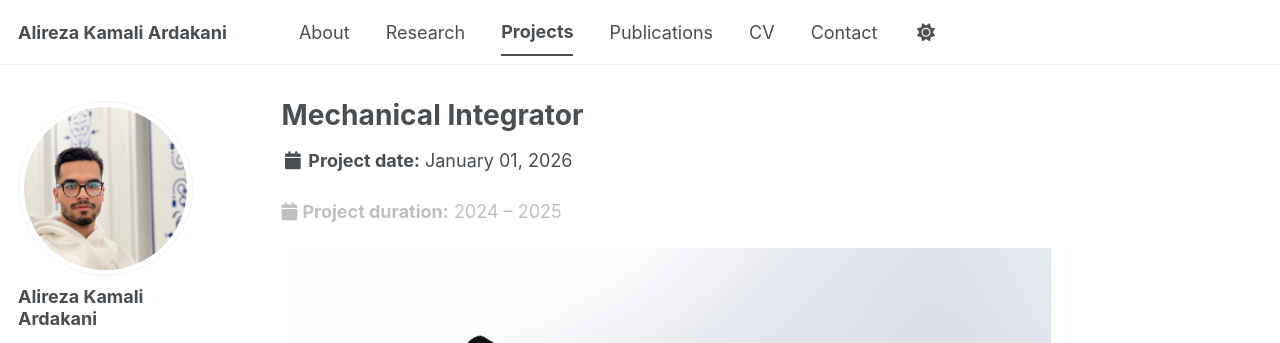
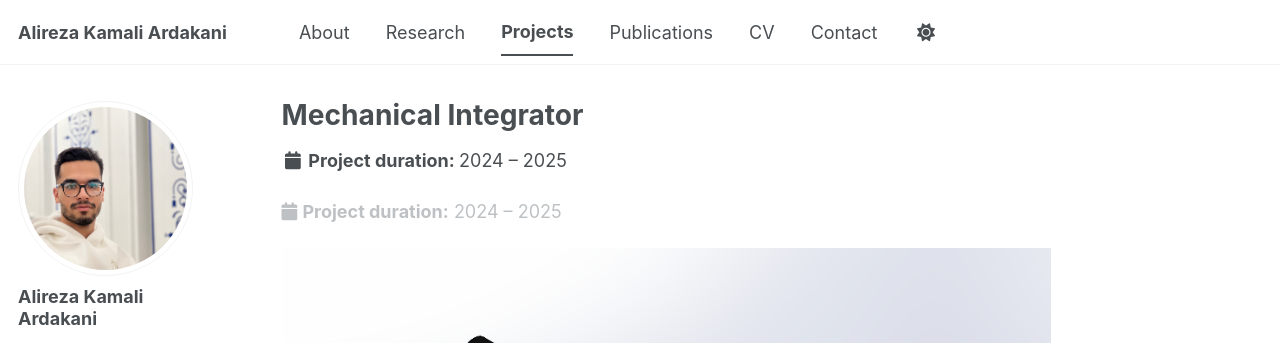
Before and after one commit to alirezakamali80/alirezakamali80.github.io, a Jekyll site: the page built from _portfolio/mechanical-integrator.md, in a window 1280 px wide and 900 px high. Shown: the top 343 px of the window. Built offline with Jekyll 4.4.1, drawn with Linux system fonts in a browser that asks for light colours; a style sheet for code colours, icons or effects is not loaded.

Commit message:
Update single.html

```diff
--- a/_layouts/single.html
+++ b/_layouts/single.html
@@ -18,29 +18,113 @@ layout: default
   {% include sidebar.html %}
 
   <article class="page" itemscope itemtype="http://schema.org/CreativeWork">
-    {% if page.title %}<meta itemprop="headline" content="{{ page.title | markdownify | strip_html | strip_newlines | escape_once }}">{% endif %}
-    {% if page.excerpt %}<meta itemprop="description" content="{{ page.excerpt | markdownify | strip_html | strip_newlines | escape_once }}">{% endif %}
-    {% if page.date and page.show_date != false %}<p class="page__date"><strong>Date:</strong>{{ page.date | date: "%B %d, %Y" }}</p>{% endif %}
-    {% if page.modified %}<meta itemprop="dateModified" content="{{ page.modified | date: "%B %d, %Y" }}">{% endif %}
+
+    {% if page.title %}
+      <meta itemprop="headline" content="{{ page.title | markdownify | strip_html | strip_newlines | escape_once }}">
+    {% endif %}
+
+    {% if page.excerpt %}
+      <meta itemprop="description" content="{{ page.excerpt | markdownify | strip_html | strip_newlines | escape_once }}">
+    {% endif %}
+
+    {% if page.modified %}
+      <meta itemprop="dateModified" content="{{ page.modified | date_to_xmlschema }}">
+    {% endif %}
+
+    {% if page.date %}
+      <meta itemprop="datePublished" content="{{ page.date | date_to_xmlschema }}">
+    {% endif %}
 
     <div class="page__inner-wrap">
+
       {% unless page.header.overlay_color or page.header.overlay_image %}
         <header>
-          {% if page.title %}<h1 class="page__title" itemprop="headline">{{ page.title | markdownify | remove: "<p>" | remove: "</p>" }}</h1>{% endif %}
+
+          {% if page.title %}
+            <h1 class="page__title" itemprop="headline">
+              {{ page.title | markdownify | remove: "<p>" | remove: "</p>" }}
+            </h1>
+          {% endif %}
+
           {% if page.read_time %}
-            <p class="page__meta"><i class="fa fa-clock" aria-hidden="true"></i> {% include read-time.html %}</p>
+            <p class="page__meta">
+              <i class="fa fa-clock" aria-hidden="true"></i>
+              {% include read-time.html %}
+            </p>
           {% endif %}
-        {% if page.modified %}
-          <p class="page__date"><strong><i class="fa fa-fw fa-calendar" aria-hidden="true"></i> {{ site.data.ui-text[site.locale].date_label | default: "Published:" }}</strong> <time datetime="{{ page.modified | date: "%Y-%m-%d" }}">{{ page.modified | date: "%B %d, %Y" }}</time></p>
-        {% endif %}
 
-        {% if page.collection == 'teaching' %}
-          <p> {{ page.type }}, <i>{{ page.venue }}</i>, {{ page.date | default: "1900-01-01" | date: "%Y" }} </p>
-        {% elsif page.venue and page.date %}
-          <p>Published in <i>{{ page.venue }}</i>, {{ page.date | default: "1900-01-01" | date: "%Y" }} </p>
-        {% elsif page.date %}
-          <p class="page__date"><strong><i class="fa fa-fw fa-calendar" aria-hidden="true"></i> {{ site.data.ui-text[site.locale].date_label | default: "Published:" }}</strong> <time datetime="{{ page.date | date_to_xmlschema }}">{{ page.date | default: "1900-01-01" | date: "%B %d, %Y" }}</time></p>
-        {% endif %}
+          {% comment %}
+          ============================================================
+          PROJECT / PUBLICATION / TEACHING METADATA
+          ============================================================
+          Priority:
+          1. Portfolio project duration
+          2. Teaching information
+          3. Publication venue and year
+          4. Generic page date, unless show_date is false
+          5. Last-modified date
+          ============================================================
+          {% endcomment %}
+
+          {% if page.collection == "portfolio" and page.duration %}
+            <p class="page__date">
+              <strong>
+                <i class="fa fa-fw fa-calendar" aria-hidden="true"></i>
+                Project duration:
+              </strong>
+              {{ page.duration }}
+            </p>
+
+          {% elsif page.collection == "teaching" %}
+            <p class="page__meta">
+              {% if page.type %}
+                {{ page.type }}{% if page.venue or page.date %}, {% endif %}
+              {% endif %}
+
+              {% if page.venue %}
+                <i>{{ page.venue }}</i>{% if page.date %}, {% endif %}
+              {% endif %}
+
+              {% if page.date %}
+                {{ page.date | date: "%Y" }}
+              {% endif %}
+            </p>
+
+          {% elsif page.collection == "publications" and page.venue and page.date %}
+            <p class="page__meta">
+              Published in <i>{{ page.venue }}</i>,
+              {{ page.date | date: "%Y" }}
+            </p>
+
+          {% elsif page.venue and page.date %}
+            <p class="page__meta">
+              Published in <i>{{ page.venue }}</i>,
+              {{ page.date | date: "%Y" }}
+            </p>
+
+          {% elsif page.date and page.show_date != false %}
+            <p class="page__date">
+              <strong>
+                <i class="fa fa-fw fa-calendar" aria-hidden="true"></i>
+                {{ site.data.ui-text[site.locale].date_label | default: "Date:" }}
+              </strong>
+              <time datetime="{{ page.date | date_to_xmlschema }}">
+                {{ page.date | date: "%B %d, %Y" }}
+              </time>
+            </p>
+
+          {% elsif page.modified %}
+            <p class="page__date">
+              <strong>
+                <i class="fa fa-fw fa-calendar" aria-hidden="true"></i>
+                Updated:
+              </strong>
+              <time datetime="{{ page.modified | date_to_xmlschema }}">
+                {{ page.modified | date: "%B %d, %Y" }}
+              </time>
+            </p>
+          {% endif %}
+
         </header>
       {% endunless %}
 
@@ -48,42 +132,102 @@ layout: default
         {{ content }}
 
         {% if page.citation and page.paperurl and page.slidesurl and page.bibtexurl %}
-          <p style="font-size: smaller">Recommended citation: {{ page.citation }}<br /><a href="{{ page.paperurl }}">Download Paper</a> | <a href="{{ page.slidesurl }}">Download Slides</a> | <a href="{{ page.bibtexurl }}">Download Bibtex</a></p>
+          <p style="font-size: smaller">
+            Recommended citation: {{ page.citation }}<br>
+            <a href="{{ page.paperurl }}">Download Paper</a> |
+            <a href="{{ page.slidesurl }}">Download Slides</a> |
+            <a href="{{ page.bibtexurl }}">Download BibTeX</a>
+          </p>
+
         {% elsif page.citation and page.paperurl and page.slidesurl %}
-          <p style="font-size: smaller">Recommended citation: {{ page.citation }}<br /><a href="{{ page.paperurl }}">Download Paper</a> | <a href="{{ page.slidesurl }}">Download Slides</a></p>
+          <p style="font-size: smaller">
+            Recommended citation: {{ page.citation }}<br>
+            <a href="{{ page.paperurl }}">Download Paper</a> |
+            <a href="{{ page.slidesurl }}">Download Slides</a>
+          </p>
+
         {% elsif page.citation and page.paperurl and page.bibtexurl %}
-          <p style="font-size: smaller">Recommended citation: {{ page.citation }}<br /><a href="{{ page.paperurl }}">Download Paper</a> | <a href="{{ page.bibtexurl }}">Download Bibtex</a></p>
+          <p style="font-size: smaller">
+            Recommended citation: {{ page.citation }}<br>
+            <a href="{{ page.paperurl }}">Download Paper</a> |
+            <a href="{{ page.bibtexurl }}">Download BibTeX</a>
+          </p>
+
         {% elsif page.citation and page.paperurl %}
-          <p style="font-size: smaller">Recommended citation: {{ page.citation }}<br /><a href="{{ page.paperurl }}">Download Paper</a></p>
+          <p style="font-size: smaller">
+            Recommended citation: {{ page.citation }}<br>
+            <a href="{{ page.paperurl }}">Download Paper</a>
+          </p>
+
         {% elsif page.citation and page.slidesurl and page.bibtexurl %}
-          <p style="font-size: smaller">Recommended citation: {{ page.citation }}<br /><a href="{{ page.slidesurl }}">Download Slides</a> | <a href="{{ page.bibtexurl }}">Download Bibtex</a></p>
+          <p style="font-size: smaller">
+            Recommended citation: {{ page.citation }}<br>
+            <a href="{{ page.slidesurl }}">Download Slides</a> |
+            <a href="{{ page.bibtexurl }}">Download BibTeX</a>
+          </p>
+
         {% elsif page.citation and page.slidesurl %}
-          <p style="font-size: smaller">Recommended citation: {{ page.citation }}<br /><a href="{{ page.slidesurl }}">Download Slides</a></p>
+          <p style="font-size: smaller">
+            Recommended citation: {{ page.citation }}<br>
+            <a href="{{ page.slidesurl }}">Download Slides</a>
+          </p>
+
         {% elsif page.slidesurl and page.bibtexurl %}
-          <p style="font-size: smaller"><a href="{{ page.slidesurl }}">Download Slides</a> | <a href="{{ page.bibtexurl }}">Download Bibtex</a></p>
+          <p style="font-size: smaller">
+            <a href="{{ page.slidesurl }}">Download Slides</a> |
+            <a href="{{ page.bibtexurl }}">Download BibTeX</a>
+          </p>
+
         {% elsif page.paperurl and page.bibtexurl %}
-          <p style="font-size: smaller"><a href="{{ page.paperurl }}">Download Paper</a> | <a href="{{ page.bibtexurl }}">Download Bibtex</a></p>
+          <p style="font-size: smaller">
+            <a href="{{ page.paperurl }}">Download Paper</a> |
+            <a href="{{ page.bibtexurl }}">Download BibTeX</a>
+          </p>
+
         {% elsif page.citation and page.bibtexurl %}
-          <p style="font-size: smaller">Recommended citation: {{ page.citation }}<br /><a href="{{ page.bibtexurl }}">Download Bibtex</a></p>
+          <p style="font-size: smaller">
+            Recommended citation: {{ page.citation }}<br>
+            <a href="{{ page.bibtexurl }}">Download BibTeX</a>
+          </p>
+
         {% elsif page.citation %}
-          <p style="font-size: smaller">Recommended citation: {{ page.citation }}</p>
+          <p style="font-size: smaller">
+            Recommended citation: {{ page.citation }}
+          </p>
+
         {% elsif page.slidesurl %}
-          <p style="font-size: smaller"><a href="{{ page.slidesurl }}">Download Slides</a></p>
+          <p style="font-size: smaller">
+            <a href="{{ page.slidesurl }}">Download Slides</a>
+          </p>
+
         {% elsif page.bibtexurl %}
-          <p style="font-size: smaller"><a href="{{ page.bibtexurl }}">Download Bibtex</a></p>
+          <p style="font-size: smaller">
+            <a href="{{ page.bibtexurl }}">Download BibTeX</a>
+          </p>
         {% endif %}
 
-        {% if page.link %}<div><a href="{{ page.link }}" class="btn">{{ site.data.ui-text[site.locale].ext_link_label | default: "Direct Link" }}</a></div>{% endif %}
+        {% if page.link %}
+          <div>
+            <a href="{{ page.link }}" class="btn">
+              {{ site.data.ui-text[site.locale].ext_link_label | default: "Direct Link" }}
+            </a>
+          </div>
+        {% endif %}
       </section>
 
       <footer class="page__meta">
         {% if site.data.ui-text[site.locale].meta_label %}
-          <h4 class="page__meta-title">{{ site.data.ui-text[site.locale].meta_label }}</h4>
+          <h4 class="page__meta-title">
+            {{ site.data.ui-text[site.locale].meta_label }}
+          </h4>
         {% endif %}
+
         {% include page__taxonomy.html %}
       </footer>
 
-      {% if page.share %}{% include social-share.html %}{% endif %}
+      {% if page.share %}
+        {% include social-share.html %}
+      {% endif %}
 
       {% include post_pagination.html %}
     </div>
@@ -93,12 +237,15 @@ layout: default
     {% endif %}
   </article>
 
-  {% comment %}<!-- only show related on a post page when not disabled -->{% endcomment %}
+  {% comment %} Only display related posts when enabled. {% endcomment %}
   {% if page.id and page.related and site.related_posts.size > 0 %}
     <div class="page__related">
       {% if site.data.ui-text[site.locale].related_label %}
-        <h4 class="page__related-title">{{ site.data.ui-text[site.locale].related_label | default: "You May Also Enjoy" }}</h4>
+        <h4 class="page__related-title">
+          {{ site.data.ui-text[site.locale].related_label | default: "You May Also Enjoy" }}
+        </h4>
       {% endif %}
+
       <div class="grid__wrapper">
         {% for post in site.related_posts limit:4 %}
           {% include archive-single.html type="grid" %}
```
